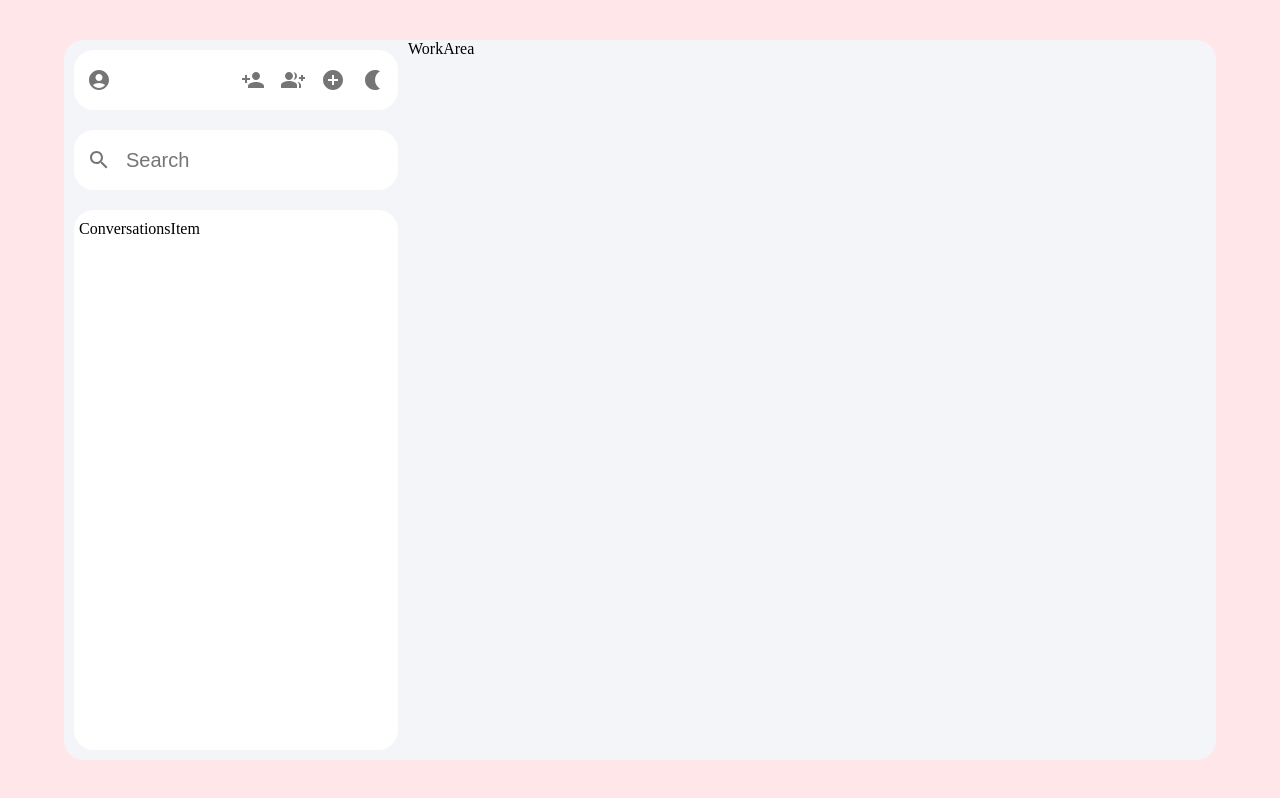
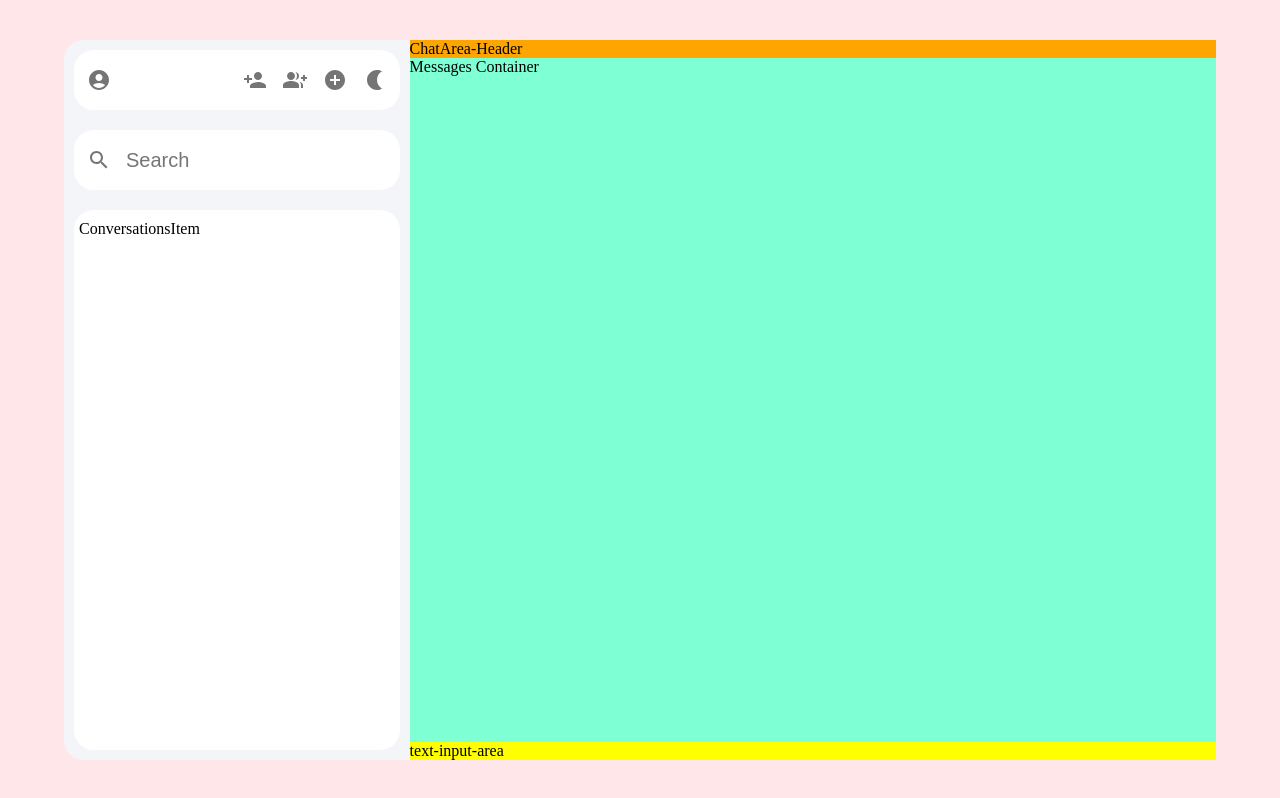
Before and after one commit to sweetestmeditation/wallflower, a React (Create React App) app: page / in a window 1280 px wide. Built offline with nearby package versions, Linux system fonts and the light colour scheme.

Commit message:
Replace WorkArea component with ChatArea component.

```diff
--- a/src/Components/MainContainer.js
+++ b/src/Components/MainContainer.js
@@ -1,13 +1,14 @@
 import React from "react";
 import "./myStyles.css";
 import Sidebar from "./Sidebar";
-import WorkArea from "./WorkArea";
+import ChatArea from "./ChatArea";
 
 function MainContainer() {
     return (
         <div className="main-container">
             <Sidebar />
-            <WorkArea />
+           {/* <WorkArea /> */}
+           <ChatArea />
         </div>
     );
 }
```
